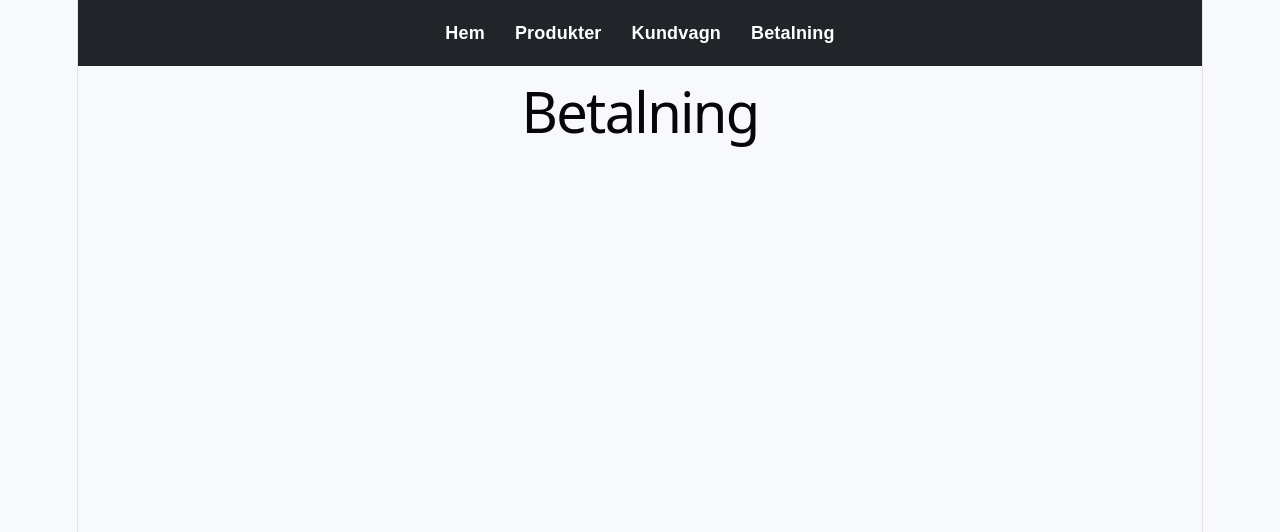
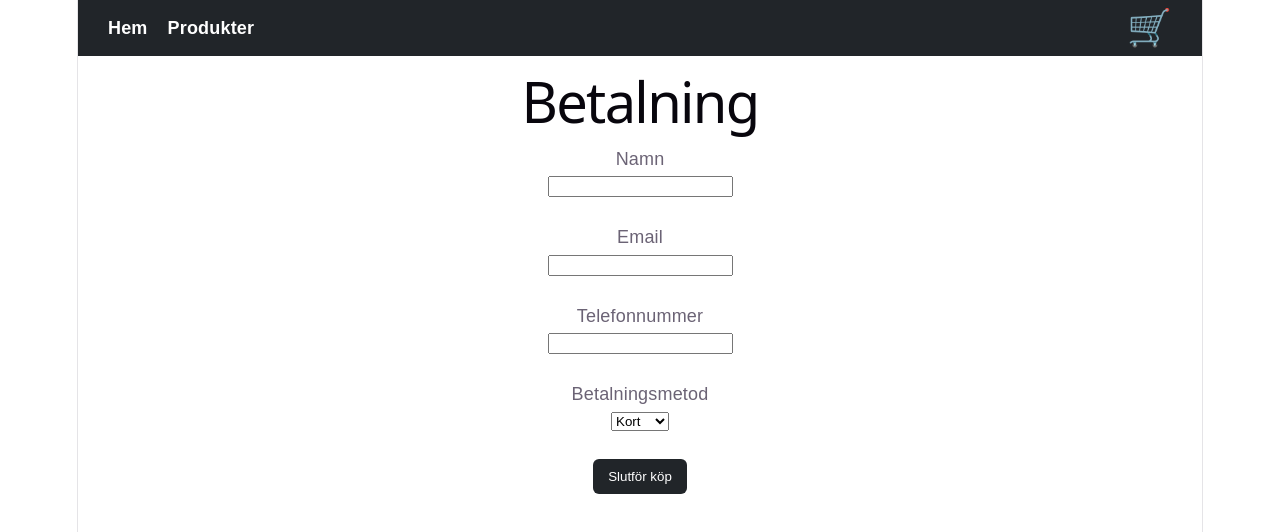
Before and after one commit to Lheoj06/Klader-Webbshop, a React (Vite) app in the folder client/: page /checkout in a window 1280 px wide. Shown: the top 532 px of the page. Built offline with nearby package versions, Linux system fonts and the light colour scheme.

Commit message:
Ui changes+betalningssida
Ändrat så att kundvagnen är en kundvagns ikon istället för bara en text och även skapat betalningssida där man kan skriva in telefonnummer email och välja betalningsalternativ. Sedan när man trycker betala så förs man vidare till en konfirmationssida.

```diff
--- a/client/db.json
+++ b/client/db.json
@@ -84,5 +84,9 @@
       "category": "Accessoarer",
       "image": "https://images.unsplash.com/photo-1511499767150-a48a237f0083"
     }
-  ]
+  ],
+
+  "orders": [],
+
+  "users": []
 }
--- a/client/src/App.css
+++ b/client/src/App.css
@@ -1,6 +1,7 @@
 body {
   font-family: Arial, sans-serif;
   margin: 0;
+  background-color: rgb(255, 255, 255) ;
 }
 
 nav {
@@ -25,7 +26,7 @@ nav a {
 }
 
 .product-card {
-   background: white;
+   background: rgb(255, 255, 255);
   width: 250px;
   padding: 15px;
   border-radius: 10px;
@@ -40,18 +41,22 @@ nav a {
   border-radius: 8px;
   margin-bottom: 10px;
 }
-body {
-  margin: 0;
-  font-family: Arial, sans-serif;
-  background-color: #f8f9fa;
-}
+
 .navbar {
   background-color: #212529;
-  padding: 20px;
 
   display: flex;
-  justify-content: center;
-  gap: 30px;
+
+  justify-content: space-between;
+
+  align-items: center;
+
+  padding: 15px 30px;
+}
+
+.nav-links {
+  display: flex;
+  gap: 20px;
 }
 
 .navbar a {
@@ -60,8 +65,8 @@ body {
   font-weight: bold;
 }
 
-.navbar a:hover {
-  color: #ced4da;
+.cart-icon {
+  font-size: 2rem;
 }
 .hero {
   text-align: center;
--- a/client/src/App.jsx
+++ b/client/src/App.jsx
@@ -1,6 +1,8 @@
 import { Link } from "react-router-dom";
 import { BrowserRouter, Routes, Route } from "react-router-dom";
 import "./App.css";
+import { useContext } from "react";
+import { CartContext } from "./context/CartContext";
 
 import Hem from "./pages/Hem";
 import Produkter from "./pages/Produkter";
@@ -9,15 +11,26 @@ import Betalning from "./pages/Betalning";
 import Betalningklar from "./pages/Betalningklar";
 
 function App() {
+  const { cart } = useContext(CartContext);
+
   return (
     <BrowserRouter>
 
       <nav className="navbar">
-        <Link to="/">Hem</Link>
-        <Link to="/products">Produkter</Link>
-        <Link to="/cart">Kundvagn</Link>
-        <Link to="/checkout">Betalning</Link>
-      </nav>
+
+  <div className="nav-links">
+    <Link to="/">Hem</Link>
+    <Link to="/products">Produkter</Link>
+  </div>
+
+  <Link to="/cart" className="cart-icon">
+    🛒
+    {cart.length > 0 && (
+      <span className="cart-count">{cart.length}</span>
+    )}
+  </Link>
+
+</nav>
 
       <Routes>
         <Route path="/" element={<Hem />} />
--- a/client/src/Pages/Betalning.jsx
+++ b/client/src/Pages/Betalning.jsx
@@ -1,5 +1,87 @@
+import { useState } from "react";
+import { useNavigate } from "react-router-dom";
+
 function Betalning() {
-  return <h1>Betalning</h1>;
+  const navigate = useNavigate();
+
+  const [name, setName] = useState("");
+  const [email, setEmail] = useState("");
+  const [phone, setPhone] = useState("");
+  const [paymentMethod, setPaymentMethod] = useState("Kort");
+
+  const handleSubmit = (e) => {
+    e.preventDefault();
+
+    navigate("/confirmation");
+  };
+
+  return (
+    <div>
+      <h1>Betalning</h1>
+
+      <form onSubmit={handleSubmit}>
+        <div>
+          <label>Namn</label>
+          <br />
+          <input
+            type="text"
+            value={name}
+            onChange={(e) => setName(e.target.value)}
+            required
+          />
+        </div>
+
+        <br />
+
+        <div>
+          <label>Email</label>
+          <br />
+          <input
+            type="email"
+            value={email}
+            onChange={(e) => setEmail(e.target.value)}
+            required
+          />
+        </div>
+
+        <br />
+
+        <div>
+          <label>Telefonnummer</label>
+          <br />
+          <input
+            type="tel"
+            value={phone}
+            onChange={(e) => setPhone(e.target.value)}
+            required
+          />
+        </div>
+
+        <br />
+
+        <div>
+          <label>Betalningsmetod</label>
+          <br />
+
+          <select
+            value={paymentMethod}
+            onChange={(e) =>
+              setPaymentMethod(e.target.value)
+            }
+          >
+            <option>Kort</option>
+            <option>Swish</option>
+          </select>
+        </div>
+
+        <br />
+
+        <button type="submit">
+          Slutför köp
+        </button>
+      </form>
+    </div>
+  );
 }
 
 export default Betalning;
--- a/client/src/Pages/Kundvagn.jsx
+++ b/client/src/Pages/Kundvagn.jsx
@@ -1,5 +1,6 @@
 import { useContext } from "react";
 import { CartContext } from "../context/CartContext";
+import { Link } from "react-router-dom";
 
 function Kundvagn() {
   const { cart, setCart } = useContext(CartContext);
@@ -41,7 +42,7 @@ function Kundvagn() {
       <h1>Kundvagn</h1>
 
       {cart.map((item) => (
-        <div key={item.id}>
+        <div className="cart-item" key={item.id}>
 
          <img
          src={item.image}
@@ -69,7 +70,10 @@ function Kundvagn() {
         </div>
       ))}
 
-      <h2>Totalpris: {totalPrice} kr</h2>
+     <h2>Totalpris: {totalPrice} kr</h2>
+     <Link to="/checkout">
+     <button>Checkout</button>
+     </Link>
     </div>
   );
 }
--- a/client/src/index.css
+++ b/client/src/index.css
@@ -1,7 +1,7 @@
 :root {
   --text: #6b6375;
   --text-h: #08060d;
-  --bg: #fff;
+  --bg: #f00f0f;
   --border: #e5e4e7;
   --code-bg: #f4f3ec;
   --accent: #aa3bff;
--- a/client/src/main.jsx
+++ b/client/src/main.jsx
@@ -1,6 +1,7 @@
 import { StrictMode } from 'react'
 import { createRoot } from 'react-dom/client'
 import './index.css'
+import './App.css'
 import App from './App.jsx'
 import CartProvider from "./context/CartContext";
 
```
